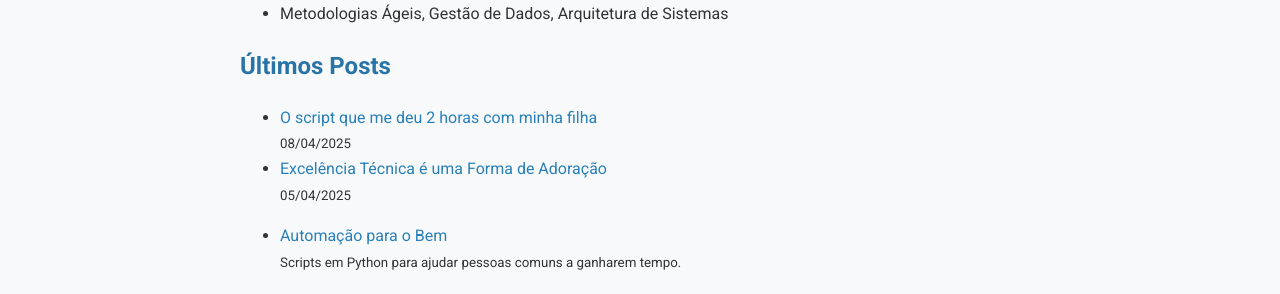
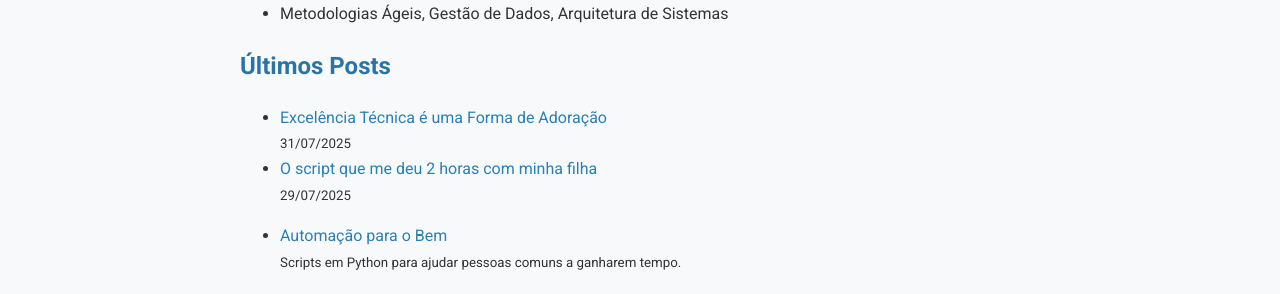
Before and after one commit to Fabio-TI/fabio-ti.github.io, a Jekyll site: the page built from index.md, in a window 1280 px wide. Shown: the part 782-1076 px from the top of the page. Built offline with Jekyll 4.4.1, drawn with Linux system fonts in a browser that asks for light colours.

Commit message:
Correção das datas de postagem

```diff
--- a/_posts/2025-04-05-excelencia-e-adoracao.md
+++ b/_posts/2025-04-05-excelencia-e-adoracao.md
@@ -1,7 +1,7 @@
 ---
 layout: post
 title: "Excelência Técnica é uma Forma de Adoração"
-date: 2025-04-05 10:00:00 +0300
+date: 2025-07-31 10:00:00 +0300
 permalink: /excelencia-e-adoracao/
 ---
 
--- a/_posts/2025-04-08-script-tempo-familia.md
+++ b/_posts/2025-04-08-script-tempo-familia.md
@@ -1,7 +1,7 @@
 ---
 layout: post
 title: "O script que me deu 2 horas com minha filha"
-date: 2025-04-08 07:00:00 +0300
+date: 2025-07-29 07:00:00 +0300
 permalink: /script-tempo-familia/
 ---
 Na semana passada, minha filha Manuela me perguntou:
```
